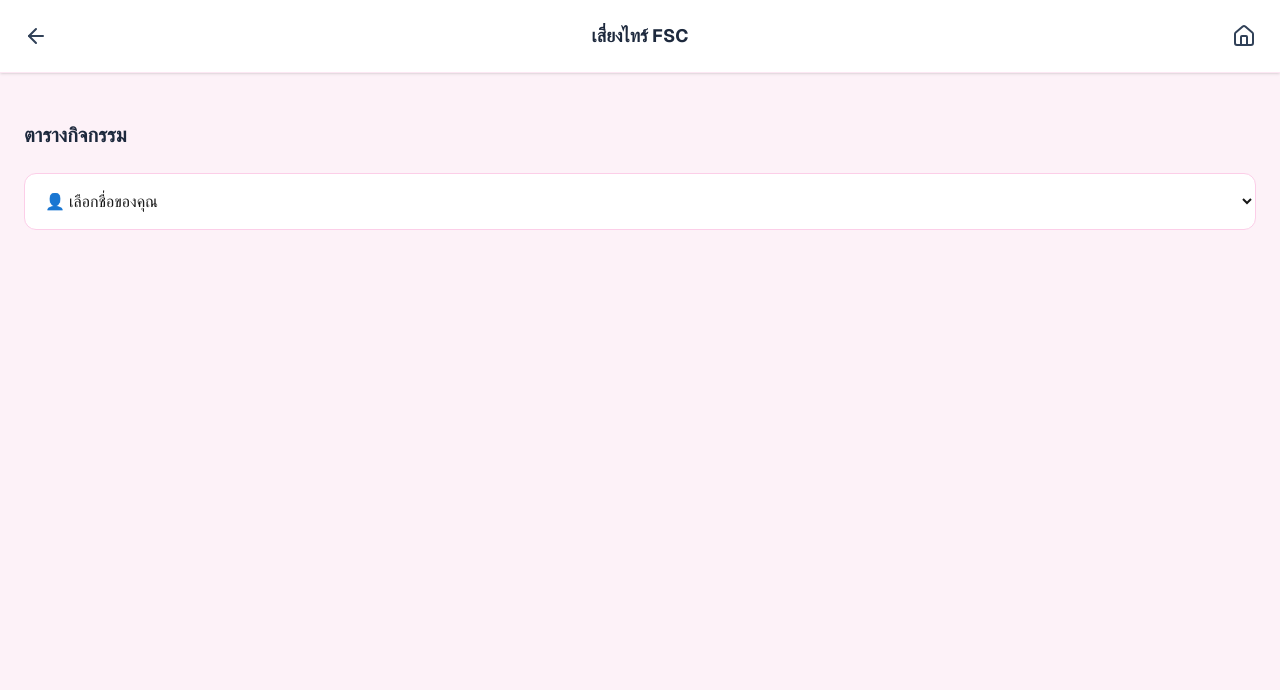
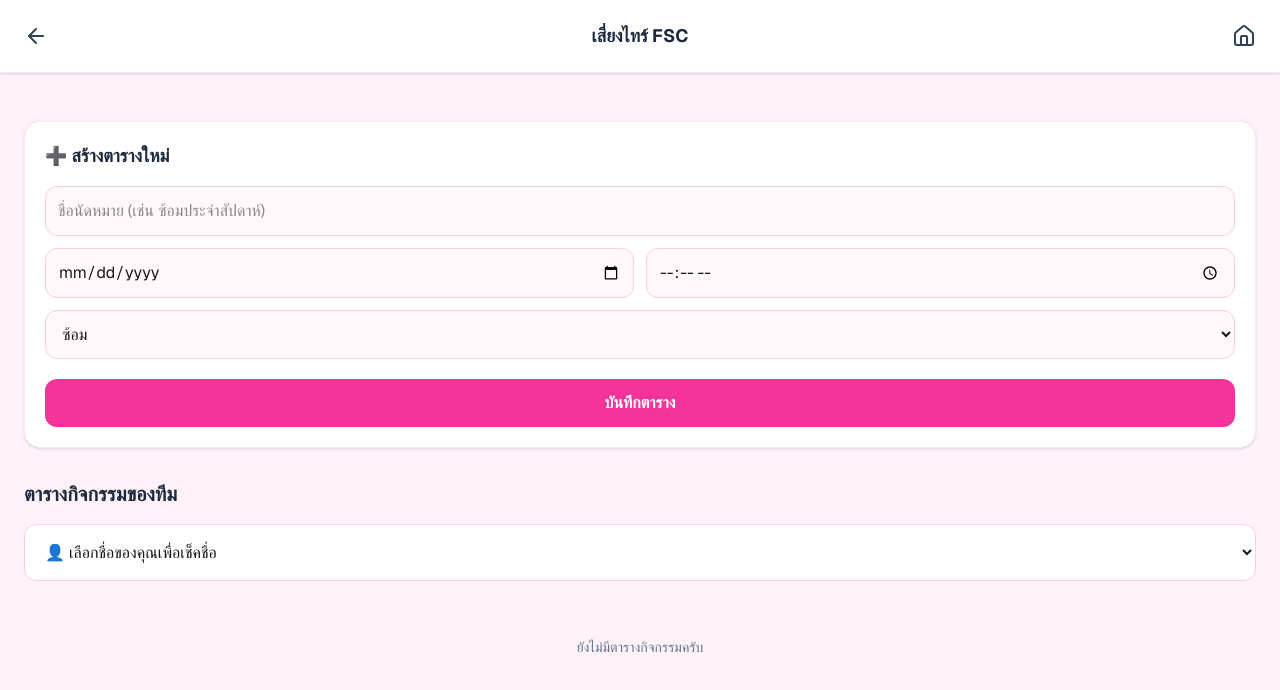
Before and after one commit to ooymessi10-maker/founders-hub-web, a Next.js app: page /schedule in a window 1280 px wide. Shown: the top 690 px of the page. Built offline with nearby package versions, Linux system fonts and the light colour scheme.

Commit message:
add schedule form

```diff
--- a/app/schedule/page.tsx
+++ b/app/schedule/page.tsx
@@ -1,7 +1,7 @@
 'use client';
 import { useState, useEffect } from 'react';
-import Link from 'next/link';
-import { Copy, MapPin, Clock } from 'lucide-react';
+// import Link from 'next/link'; // ซ่อนไว้ก่อนถ้ายังไม่ได้ใช้
+// import { Copy, MapPin, Clock } from 'lucide-react'; // ซ่อนไว้ก่อนถ้ายังไม่ได้ใช้
 import Header from '../../components/Header';
 
 export default function SchedulePage() {
@@ -9,10 +9,39 @@
   const [players, setPlayers] = useState<any[]>([]);
   const [selectedPlayer, setSelectedPlayer] = useState('');
 
+  // สร้าง State สำหรับเก็บข้อมูลตารางใหม่ที่จะเพิ่ม
+  const [newTitle, setNewTitle] = useState('');
+  const [newDate, setNewDate] = useState('');
+  const [newTime, setNewTime] = useState('');
+  const [newType, setNewType] = useState('ซ้อม');
+
   useEffect(() => {
     setSchedules(JSON.parse(localStorage.getItem('teamSchedules') || '[]'));
     setPlayers(JSON.parse(localStorage.getItem('teamPlayers') || '[]'));
   }, []);
+
+  // ฟังก์ชันสำหรับเพิ่มตารางใหม่
+  const addSchedule = () => {
+    if (!newTitle || !newDate || !newTime) return alert('กรุณากรอกข้อมูลให้ครบก่อนครับ');
+
+    const newSchedule = {
+      title: newTitle,
+      date: newDate,
+      time: newTime,
+      type: newType,
+      attendance: []
+    };
+
+    const updatedSchedules = [...schedules, newSchedule];
+    setSchedules(updatedSchedules);
+    localStorage.setItem('teamSchedules', JSON.stringify(updatedSchedules));
+
+    // เคลียร์ค่าในช่องกรอกหลังจากกดบันทึก
+    setNewTitle('');
+    setNewDate('');
+    setNewTime('');
+    alert('เพิ่มตารางสำเร็จ!');
+  };
 
   const markAttendance = (index: number, status: string) => {
     if (!selectedPlayer) return alert('เลือกชื่อก่อนครับ');
@@ -26,8 +55,13 @@
   };
 
   const checkIn = (index: number) => {
+    if (!selectedPlayer) return alert('เลือกชื่อก่อนครับ');
     const newSchedules = [...schedules];
+    if (!newSchedules[index].attendance) newSchedules[index].attendance = [];
+
     const playerIdx = newSchedules[index].attendance.findIndex((a: any) => a.name === selectedPlayer);
+    if (playerIdx === -1) return alert('กรุณากด "ไป" ก่อนเช็คอินถึงสนามครับ');
+
     const now = new Date();
     const timeString = now.getHours().toString().padStart(2, '0') + ':' + now.getMinutes().toString().padStart(2, '0');
 
@@ -45,9 +79,53 @@
     <div className="min-h-screen bg-pink-50 pb-20 font-sans">
       <Header />
       <div className="p-6">
-        <h2 className="text-xl font-bold text-slate-800 mb-6">ตารางกิจกรรม</h2>
+
+        {/* ส่วนเพิ่มตารางนัดหมายใหม่ */}
+        <div className="bg-white p-5 rounded-2xl shadow-sm border border-pink-100 mb-8">
+          <h2 className="text-lg font-bold text-slate-800 mb-4">➕ สร้างตารางใหม่</h2>
+          <div className="space-y-3">
+            <input
+              type="text"
+              placeholder="ชื่อนัดหมาย (เช่น ซ้อมประจำสัปดาห์)"
+              className="w-full p-3 rounded-xl border border-pink-200 bg-pink-50/50"
+              value={newTitle}
+              onChange={(e) => setNewTitle(e.target.value)}
+            />
+            <div className="flex gap-3">
+              <input
+                type="date"
+                className="w-1/2 p-3 rounded-xl border border-pink-200 bg-pink-50/50"
+                value={newDate}
+                onChange={(e) => setNewDate(e.target.value)}
+              />
+              <input
+                type="time"
+                className="w-1/2 p-3 rounded-xl border border-pink-200 bg-pink-50/50"
+                value={newTime}
+                onChange={(e) => setNewTime(e.target.value)}
+              />
+            </div>
+            <select
+              className="w-full p-3 rounded-xl border border-pink-200 bg-pink-50/50"
+              value={newType}
+              onChange={(e) => setNewType(e.target.value)}
+            >
+              <option value="ซ้อม">ซ้อม</option>
+              <option value="แข่ง">แข่ง</option>
+              <option value="ประชุม">ประชุมทีม</option>
+            </select>
+            <button
+              onClick={addSchedule}
+              className="w-full bg-pink-500 text-white font-bold py-3 rounded-xl mt-2 hover:bg-pink-600 transition"
+            >
+              บันทึกตาราง
+            </button>
+          </div>
+        </div>
+
+        <h2 className="text-xl font-bold text-slate-800 mb-4">ตารางกิจกรรมของทีม</h2>
         <select className="w-full p-4 mb-6 rounded-xl border border-pink-200 bg-white" onChange={(e) => setSelectedPlayer(e.target.value)}>
-          <option value="">👤 เลือกชื่อของคุณ</option>
+          <option value="">👤 เลือกชื่อของคุณเพื่อเช็คชื่อ</option>
           {players.map((p, i) => <option key={i} value={p.name}>{p.name}</option>)}
         </select>
 
@@ -58,10 +136,10 @@
                 <h3 className="font-bold text-slate-800">{item.title}</h3>
                 <span className="text-[10px] bg-pink-100 text-pink-700 px-2 py-1 rounded">{item.type}</span>
               </div>
-              <p className="text-xs text-slate-500 mb-4">{item.date} เวลา {item.time} น.</p>
+              <p className="text-xs text-slate-500 mb-4">วันที่ {item.date} เวลา {item.time} น.</p>
 
               <div className="flex gap-2 mb-4">
-                <button onClick={() => markAttendance(index, 'ไป')} className="flex-1 bg-green-500 text-white py-2 rounded-xl text-sm font-bold">ไป</button>
+                <button onClick={() => markAttendance(index, 'ไป')} className="flex-1 bg-green-500 text-white py-2 rounded-xl text-sm font-bold">แจ้งว่า ไป</button>
                 <button onClick={() => checkIn(index)} className="flex-1 bg-blue-500 text-white py-2 rounded-xl text-sm font-bold">เช็คอินถึงสนาม</button>
               </div>
 
@@ -77,6 +155,9 @@
               </div>
             </div>
           ))}
+          {schedules.length === 0 && (
+            <p className="text-center text-slate-500 text-sm mt-8">ยังไม่มีตารางกิจกรรมครับ</p>
+          )}
         </div>
       </div>
     </div>
```
